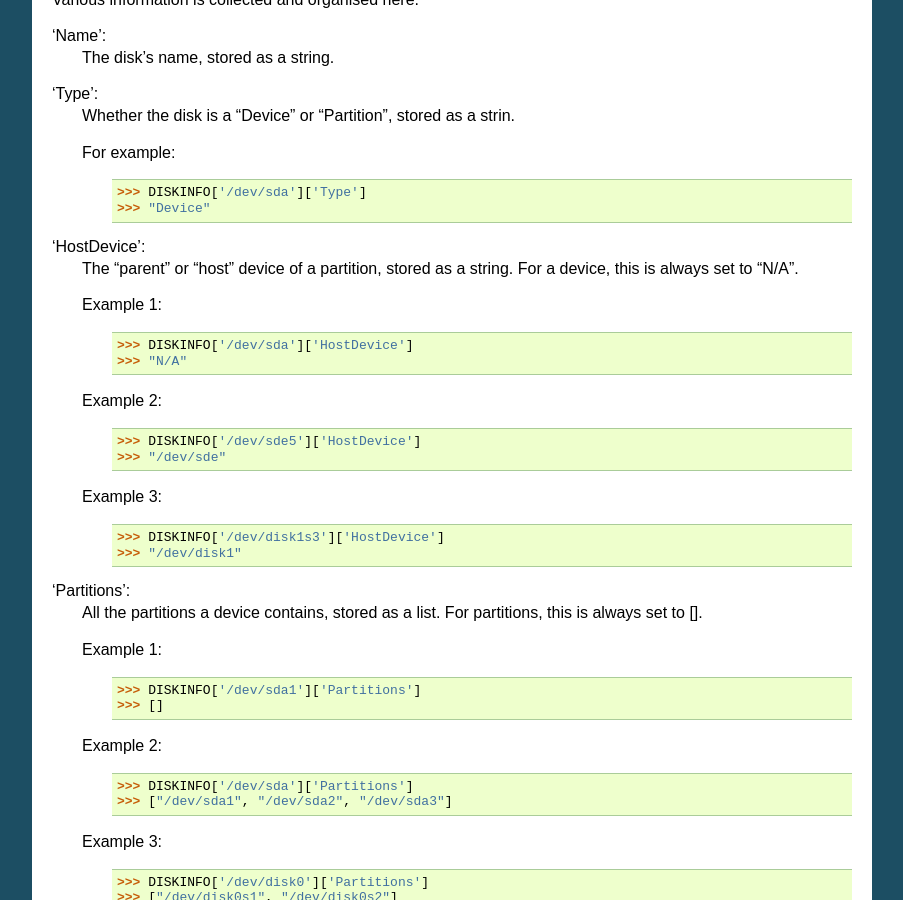
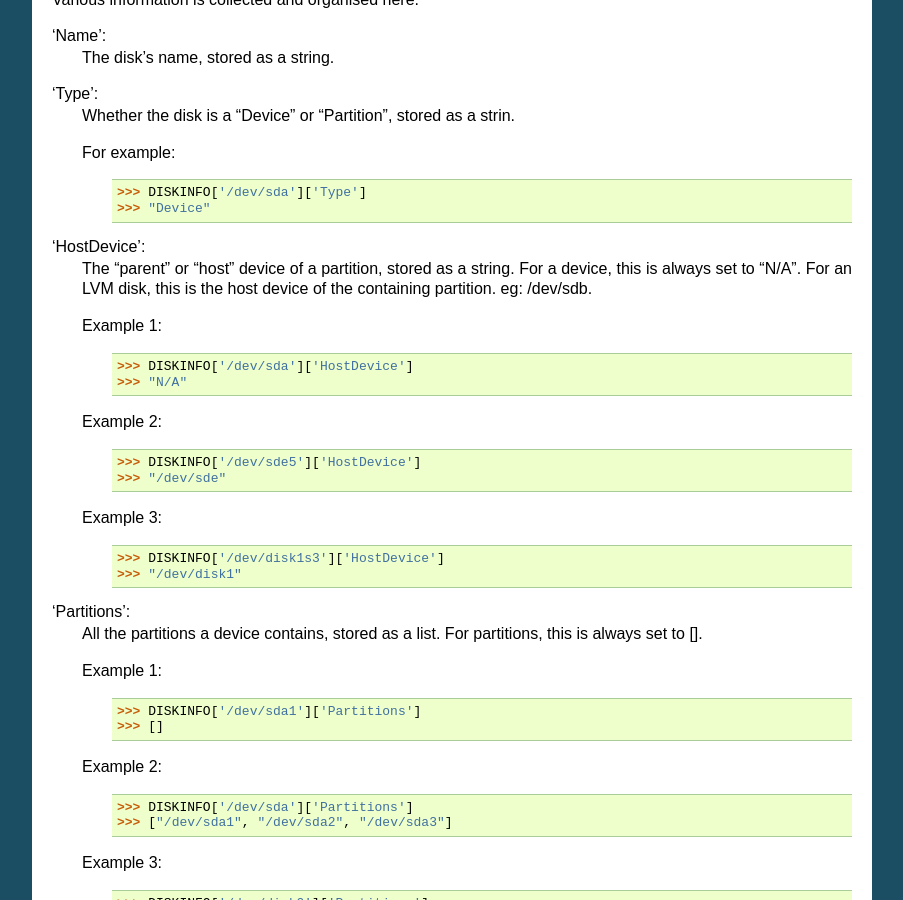
Before and after one commit to hamishmb/getdevinfo, a Sphinx documentation site: the page built from docs/format.rst, in a window 1280 px wide and 900 px high, scrolled down 490 px. Shown: the whole window, without its empty margins (198-1101 px from the left). Built offline with Sphinx 7.4.7, drawn with Linux system fonts in a browser that asks for light colours; some of the changed text lies outside the part shown.

Commit message:
Finish documenting dictionary format

```diff
--- a/docs/format.rst
+++ b/docs/format.rst
@@ -38,7 +38,8 @@ Various information is collected and organised here.
 
 'HostDevice':
     The "parent" or "host" device of a partition, stored as a string.
-    For a device, this is always set to "N/A".
+    For a device, this is always set to "N/A". For an LVM disk, this is
+    the host device of the containing partition. eg: /dev/sdb.
 
     Example 1:
         >>> DISKINFO['/dev/sda']['HostDevice']
@@ -182,4 +183,11 @@ Various information is collected and organised here.
 
     Example:
         >>> DISKINFO['/dev/sda']['ID']
-        >>>
+        >>> "usb-Generic_STORAGE_DEVICE_000000001206-0:1"
+
+'BootRecord', 'BootRecordStrings':
+    The MBR/PBR of the disk. Can be useful in identifying the bootloader that
+    resides there, if any.
+
+    .. note::
+        Not available on macOS.
```
